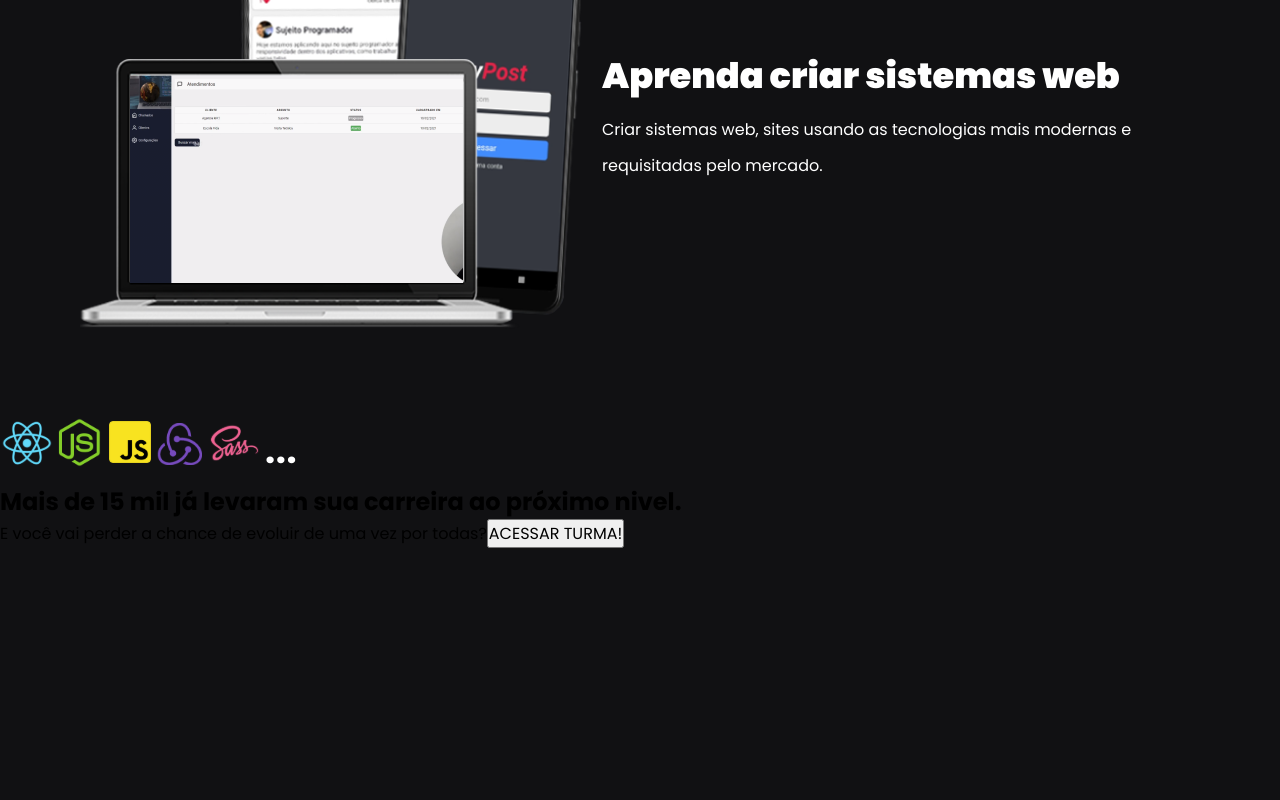
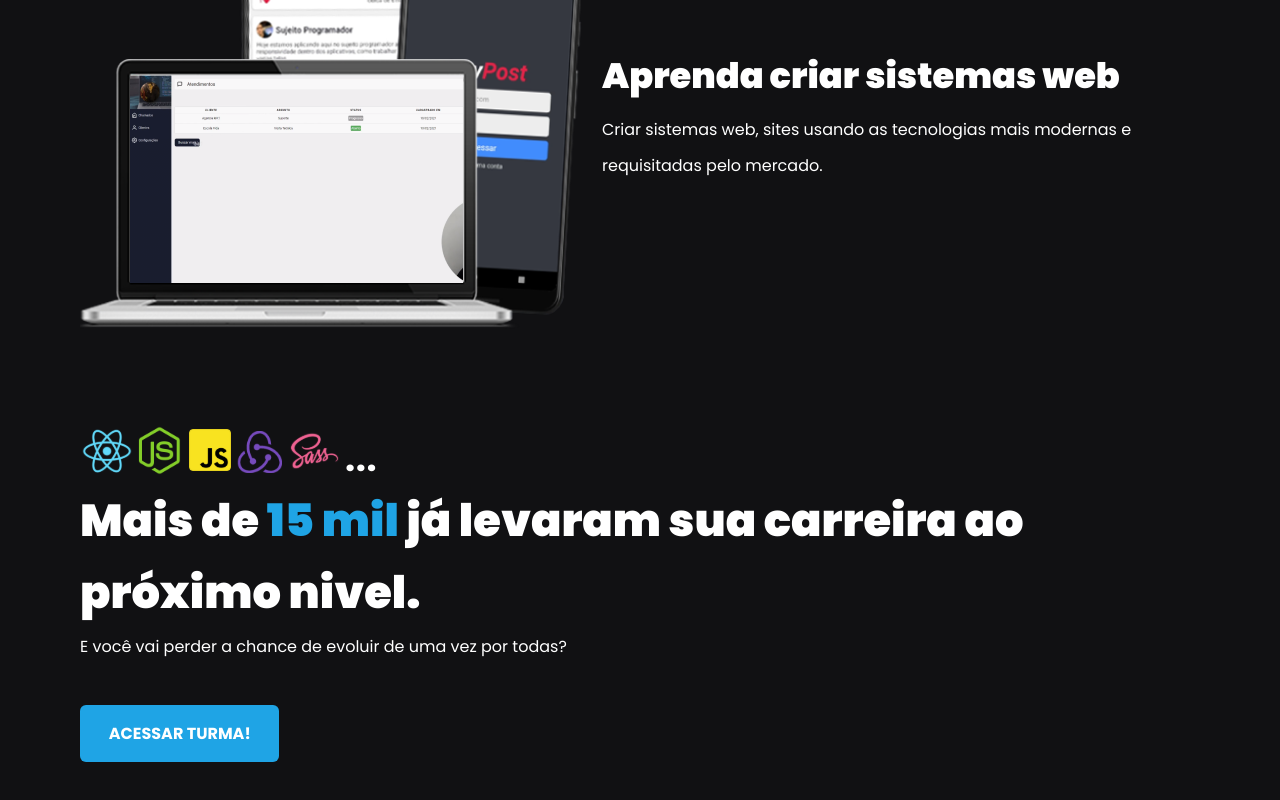
Before and after one commit to CristianoV/project-blog, a Next.js app: page / in a window 1280 px wide. Shown: the part 1697-2497 px from the top of the page. Before the commit the page ends 2245 px from the top, so only its background shows below. Built offline with nearby package versions, Linux system fonts and the light colour scheme.

Commit message:
feat: estilização do footer

```diff
--- a/src/styles/home.module.scss
+++ b/src/styles/home.module.scss
@@ -84,3 +84,46 @@
     color: var(--white);
   }
 }
+
+
+.nextLevelContent{
+  max-width: 1120px;
+  margin: 6rem auto;
+  display: flex;
+  align-items: flex-start;
+  justify-content: space-between;
+  flex-direction: column;
+
+  h2{
+    font-size: 2.8rem;
+    line-height: 4.5rem;
+    font-weight: 900;
+    color: var(--white);
+
+    span{
+      font-size: 2.8rem;
+      line-height: 4.5rem;
+      font-weight: 900;
+      color: var(--blue-900);
+    }
+  }
+
+  span{
+    font-size: 1rem;
+    line-height: 2.25rem;
+    color: var(--white);
+  }
+
+
+  button{
+    background-color: var(--blue-900);
+    border:0;
+    padding: 1rem 1.8rem;
+    margin-top: 2.5rem;
+    border-radius: 6px;
+    color: var(--white);
+    font-weight: bold;
+  }
+
+
+}
```
